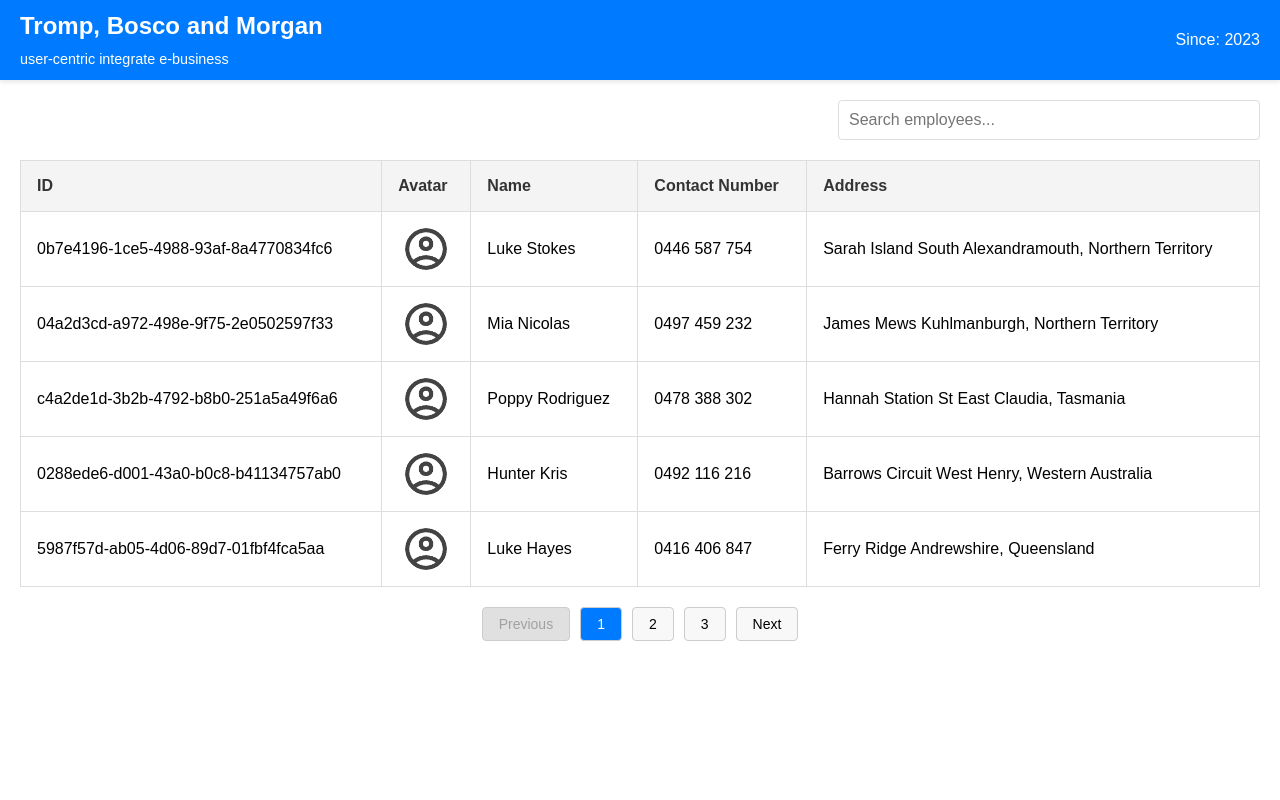
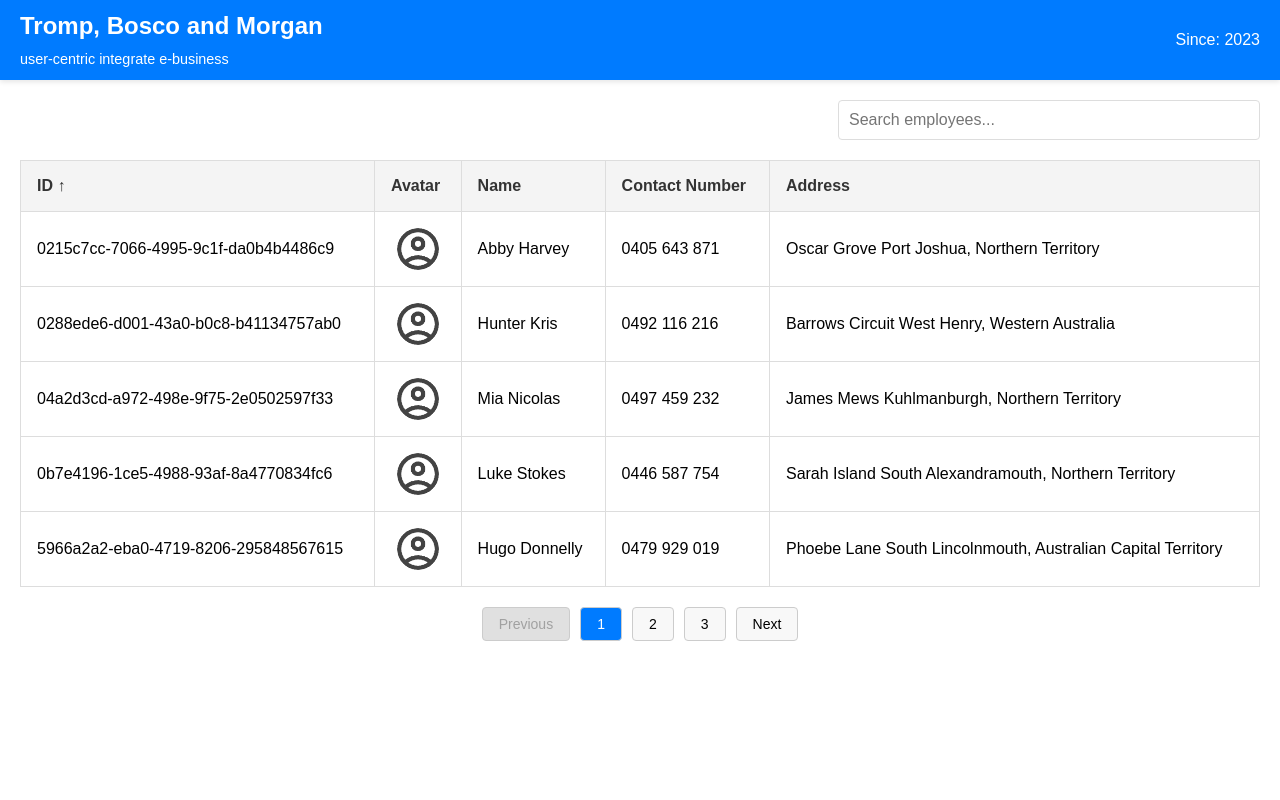
Before and after one commit to HemaPriya0306/employee-roster, a React (Create React App) app: page / in a window 1280 px wide. Shown: the top 800 px of the page. Built offline with nearby package versions, Linux system fonts and the light colour scheme.

Commit message:
feat: implement sort for employees list

```diff
--- a/src/App.js
+++ b/src/App.js
@@ -16,20 +16,39 @@ export const App = () => {
   const [searchValue, setSearchValue] = useState('');
   const [currentPage, setCurrentPage] = useState(1);  // Current page
   const [employeesPerPage] = useState(5);
+  const [sortConfig, setSortConfig] = useState({ key: 'id', direction: 'asc' });
   const modalRef = useRef();
 
   // Calculate the total number of pages
-  const filteredEmployees = employees?.filter((emp) => emp?.firstName?.toLowerCase().includes(searchValue.toLowerCase()) ||
-    emp?.lastName?.toLowerCase().includes(searchValue?.toLowerCase()));
+  const filteredEmployees = employees?.filter(
+    (emp) =>
+      emp.id?.includes(searchValue) ||
+      emp.firstName?.toLowerCase().includes(searchValue?.toLowerCase()) ||
+      emp.lastName?.toLowerCase().includes(searchValue?.toLowerCase()) ||
+      emp.contactNo?.includes(searchValue) ||
+      emp.address.toLowerCase().includes(searchValue?.toLowerCase())
+  );
 
-  const totalPages = Math.ceil(filteredEmployees?.length / employeesPerPage);
+    // Sort employees based on the sort configuration
+    const sortedEmployees = filteredEmployees && Array.isArray(filteredEmployees) ? [...filteredEmployees].sort((a, b) => {
+      const { key, direction } = sortConfig;
+      const keyVal = key === "name" ? 'firstName' : key;
+        if (a[keyVal] < b[keyVal]) {
+          return direction === 'asc' ? -1 : 1;
+        }else if (a[keyVal] > b[keyVal]) {
+          return direction === 'asc' ? 1 : -1;
+        }
+      return 0;
+    }) : [];
+
+  const totalPages = Math.ceil(sortedEmployees?.length / employeesPerPage);
 
   // Calculate the index of the first and last employee on the current page
   const indexOfLastEmployee = currentPage * employeesPerPage;
   const indexOfFirstEmployee = indexOfLastEmployee - employeesPerPage;
 
   // Slice the employee list to only show the employees for the current page
-  const currentEmployees = filteredEmployees?.slice(indexOfFirstEmployee, indexOfLastEmployee);
+  const currentEmployees = sortedEmployees?.slice(indexOfFirstEmployee, indexOfLastEmployee);
 
   useEffect(() => {
     dispatch(getEmployeesRequest());
@@ -45,6 +64,15 @@ export const App = () => {
     setSearchValue(searchValue);
     setCurrentPage(1);
   }
+
+  // Handle sorting when a column header is clicked
+  const handleSort = (key) => {
+    let direction = 'asc';
+    if (sortConfig.key === key && sortConfig.direction === 'asc') {
+      direction = 'desc';
+    }
+    setSortConfig({ key, direction });
+  };
 
   const handleRowClick = (employee) => {
     setSelectedEmp(employee);
@@ -100,11 +128,12 @@ export const App = () => {
           <EmployeesList
             currentEmployees={currentEmployees}
             onEmployeeClick={(employee) => handleRowClick(employee)}
+            onSortClick={(key) => handleSort(key)}
+            sortConfig={sortConfig}
             selectedEmp={selectedEmp}
-            searchValue={searchValue}
           />
 
-          {currentEmployees && <div className="pagination">
+          {currentEmployees.length > 0 && <div className="pagination">
             <button onClick={handlePrevPage} disabled={currentPage === 1}>Previous</button>
 
             {/* Display page numbers */}
--- a/src/assets/styles/employeesList.css
+++ b/src/assets/styles/employeesList.css
@@ -21,6 +21,7 @@
     background-color: #f4f4f4;
     color: #333;
     font-weight: bold;
+    cursor: pointer;
 }
 
 .emp-table tbody tr {
--- a/src/components/EmployeesList.js
+++ b/src/components/EmployeesList.js
@@ -2,17 +2,17 @@ import React from 'react';
 import './../assets/styles/employeesList.css';
 import avatar from './../assets/images/account_circle.png';
 
-const EmployeesList = ({ currentEmployees, onEmployeeClick, selectedEmp, searchValue }) => {
+const EmployeesList = ({ currentEmployees, onEmployeeClick, onSortClick, sortConfig, selectedEmp }) => {
   return (
     <div className="emp-list-container" aria-live="polite">
       <table className="emp-table">
         <thead>
           <tr>
-            <th>ID</th>
+            <th onClick={() => onSortClick('id')}>ID {sortConfig.key === 'id' && (sortConfig.direction === 'asc' ? '↑' : '↓')}</th>
             <th>Avatar</th>
-            <th>Name</th>
-            <th>Contact Number</th>
-            <th>Address</th>
+            <th onClick={() => onSortClick('name')}>Name {sortConfig.key === 'name' && (sortConfig.direction === 'asc' ? '↑' : '↓')}</th>
+            <th onClick={() => onSortClick('contactNo')}>Contact Number {sortConfig.key === 'contactNo' && (sortConfig.direction === 'asc' ? '↑' : '↓')}</th>
+            <th onClick={() => onSortClick('address')}>Address {sortConfig.key === 'address' && (sortConfig.direction === 'asc' ? '↑' : '↓')}</th>
           </tr>
         </thead>
         <tbody>
```
